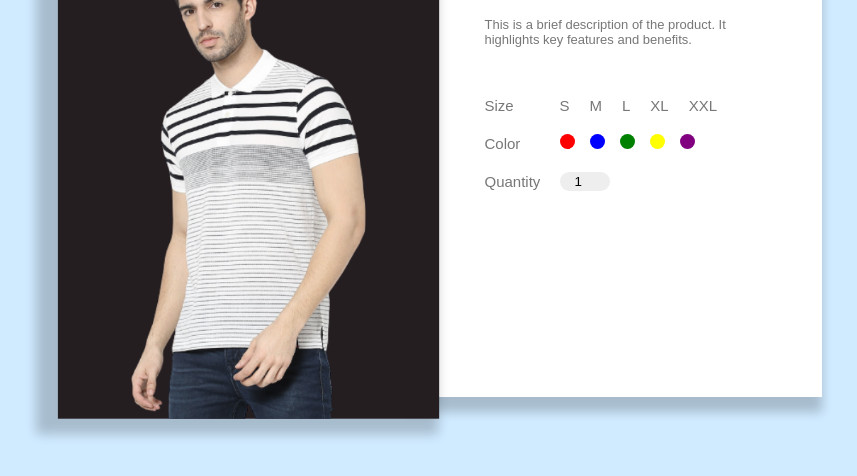
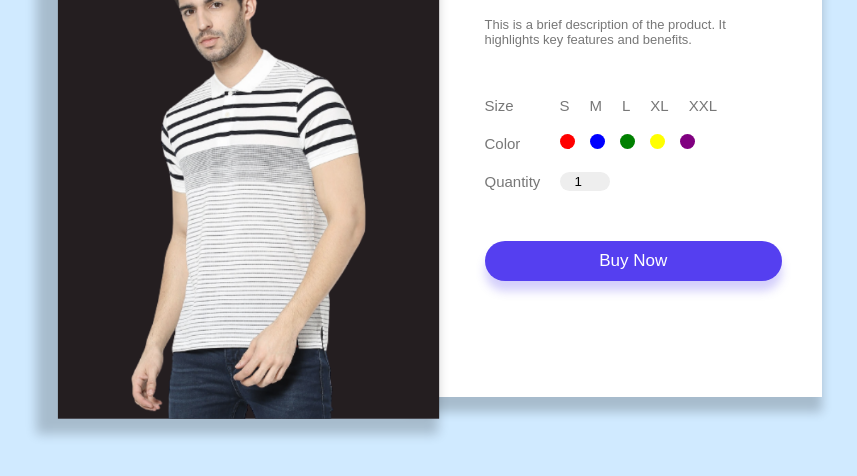
Before and after one commit to mikalPaudel/30.-Product-Page, a plain HTML site: page index.html in a window 1280 px wide. Shown: the part 274-750 px from the top of the page, without its empty margins (193-1050 px from the left). Drawn offline with Linux system fonts and the light colour scheme.

Commit message:
Enhance button styles and ensure quantity input is included in the product form

```diff
--- a/index.html
+++ b/index.html
@@ -68,6 +68,7 @@
                             <p>Quantity</p>
                             <input type="number" name="quantity" id="quantity" value="1" min="1">
                         </div>
+                        <button>Buy Now</button>
                     </form>
                 </div>
         </div>
--- a/style.css
+++ b/style.css
@@ -147,3 +147,16 @@
     width: 50px;
     border-radius: 12px;
 }
+form button{
+    background: #553ff0;
+    color: #fff;
+    border: 0;
+    outline: 0;
+    padding: 10px;
+    width: 100%;
+    border-radius: 30px;
+    font-size: 17px;
+    margin-top: 50px;
+    cursor: pointer;
+    box-shadow: 0 10px 10px rgba(85,63,240,0.25);
+}
```
